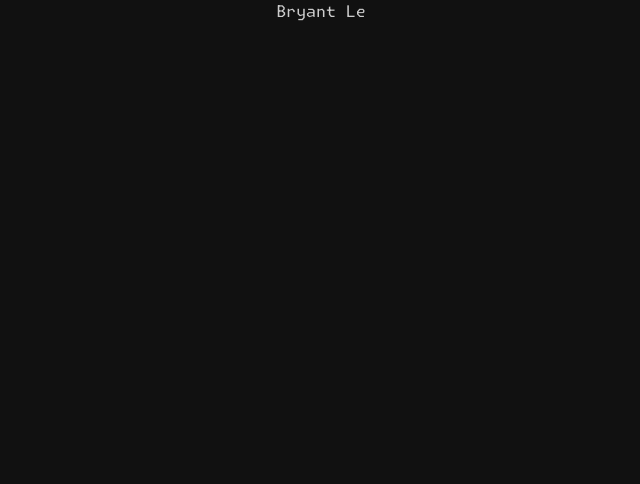
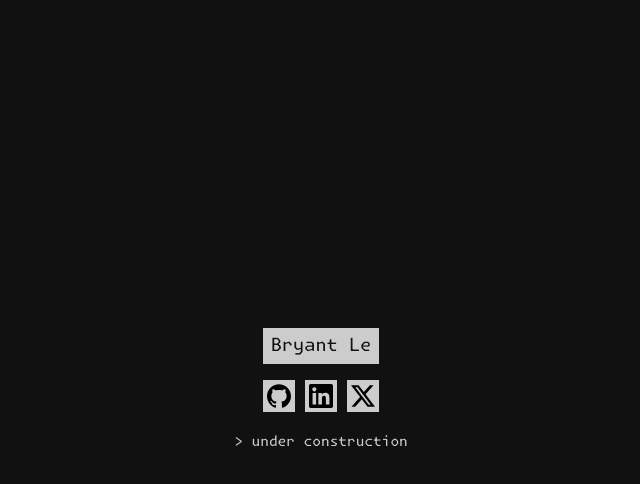
Before and after one commit to bryantleft/bruhs, an Astro site: page / in a window 1280 px wide. Shown: the whole page, without its empty margins (319-959 px from the left). Built offline with nearby package versions, Linux system fonts and the light colour scheme; Astro itself is replaced by a stand-in of ours.

Commit message:
feat: add under construction page

```diff
--- a/src/pages/index.astro
+++ b/src/pages/index.astro
@@ -1,7 +1,29 @@
 ---
+import { Image } from "astro:assets";
+import github from "@assets/github.svg";
+import linkedin from "@assets/linkedin.svg";
+import x from "@assets/x.svg";
 import BaseLayout from "@layouts/BaseLayout.astro";
 ---
 
 <BaseLayout>
-  <h1 class="text-center text-white">Bryant Le</h1>
+  <div class="h-screen flex flex-col items-center justify-center gap-y-4">
+    <div class="flex">
+      <div class="flex flex-col items-center">
+        <span class="text-lg text-center text-black bg-white py-1 px-2 mb-4">Bryant Le</span>
+        <div class="flex justify-between w-full">
+          <a href="https://github.com/bnleft" target="_blank" class="bg-white p-1">
+            <Image src={github} alt="github logo"/>
+          </a>
+          <a href="https://www.linkedin.com/in/bnle" target="_blank" class="bg-white p-1">
+            <Image src={linkedin} alt="linkedin logo"/>
+          </a>
+          <a href="https://x.com/bnleft" target="_blank" class="bg-white p-1">
+            <Image src={x} alt="x logo" class="bg-white"/>
+          </a>
+        </div>
+      </div>
+    </div>
+    <span class="text-sm text-center text-white py-1 px-2 mb-4">&gt; under construction</span>
+  </div>
 </BaseLayout>
--- a/tsconfig.json
+++ b/tsconfig.json
@@ -2,6 +2,7 @@
 	"compilerOptions": {
 		"baseUrl": ".",
 		"paths": {
+			"@assets/*": ["src/assets/*"],
 			"@layouts/*": ["src/layouts/*"],
 			"@styles/*": ["src/styles/*"]
 		},
```
Also changed, not shown: src/assets/github.svg (added), src/assets/linkedin.svg (added), src/assets/x.svg (added).
